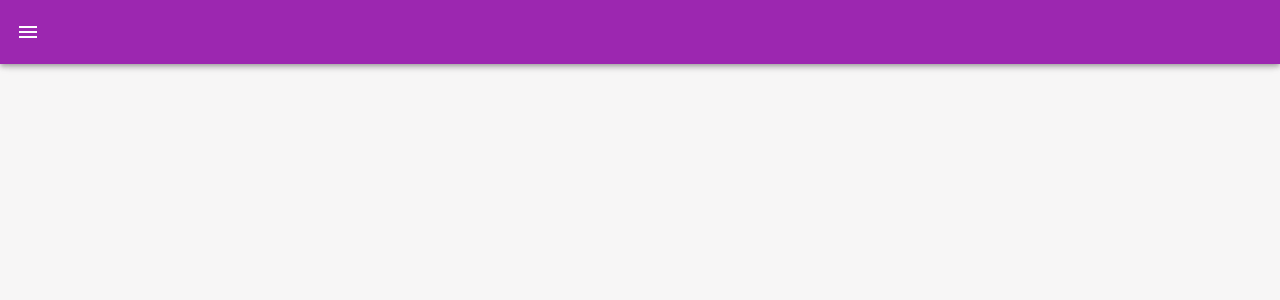
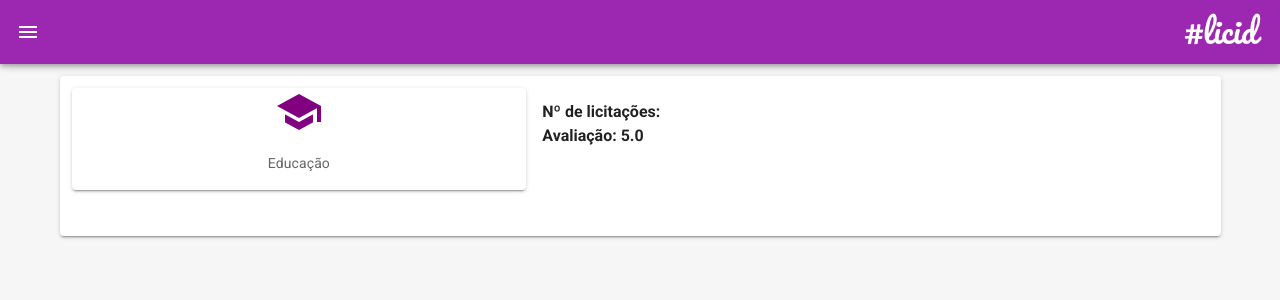
Before and after one commit to theguitarvity/Strike-Up, a Vue app in the folder front/: page /orgao in a window 1280 px wide. Shown: the top 300 px of the page. Built offline with nearby package versions, Linux system fonts and the light colour scheme; a small style sheet from the web is missing; the HTML template or start-up script is replaced by a standard one.

Commit message:
View orgao adicionada

```diff
--- a/front/src/App.vue
+++ b/front/src/App.vue
@@ -4,7 +4,12 @@
       <v-btn text icon color="white">
           <v-icon>menu</v-icon>
       </v-btn>
-      <v-spacer></v-spacer>
+      <v-spacer>
+
+      </v-spacer>
+      <router-link to="/home">
+        <img src="@/assets/logo_branco.png" alt="logo_branco" srcset="" class="logo-menu">
+      </router-link>
     </v-app-bar>
 
     <v-content style="background-color:#F7F6F6">
@@ -26,5 +31,8 @@ export default {
 <style>
 @import 'https://fonts.googleapis.com/css?family=Roboto:300,400,500,700|Material+Icons';
 
+.logo-menu{
+  width: 5em;
+}
 
 </style>
--- a/front/src/router.js
+++ b/front/src/router.js
@@ -2,6 +2,7 @@ import Vue from "vue";
 import Router from "vue-router";
 import Home from "./views/Home.vue";
 import Sobre from "@/views/Sobre.vue";
+import Orgao from "@/views/Orgao.vue";
 
 Vue.use(Router);
 
@@ -18,6 +19,11 @@ export default new Router({
       path: "/sobre",
       name: "sobre",
       component:Sobre
+    },
+    {
+      path:"/orgao",
+      name:"orgao",
+      component: Orgao
     }
   ]
 });
--- /dev/null
+++ b/front/src/views/Orgao.vue
@@ -0,0 +1,32 @@
+<template>
+    <vContainer>
+        <VLayout wrap>
+            <VFlex>
+                <VCard style="min-height:10em;" >
+                    <vContainer style="" >
+                        <VCard style="text-align:center; font-weight:bold;width:40%;float:left;margin-right:1em;">
+                            <VIcon style="font-size:3em; color:purple;">mdi-school</VIcon>
+                            <VCardText>Educação</VCardText>
+                        </VCard>
+                        <vContainer style="margin-left:5%;">
+                            <h4>Nº de licitações:</h4>
+                            <h4>Avaliação: 5.0</h4>
+                        </vContainer>
+
+                    </vContainer>
+
+                </VCard>
+            </VFlex>
+        </VLayout>
+    </vContainer>
+</template>
+
+<script>
+export default {
+    name:'orgao'
+}
+</script>
+
+<style>
+
+</style>
```
Also changed, not shown: front/src/assets/logo_branco.png.
